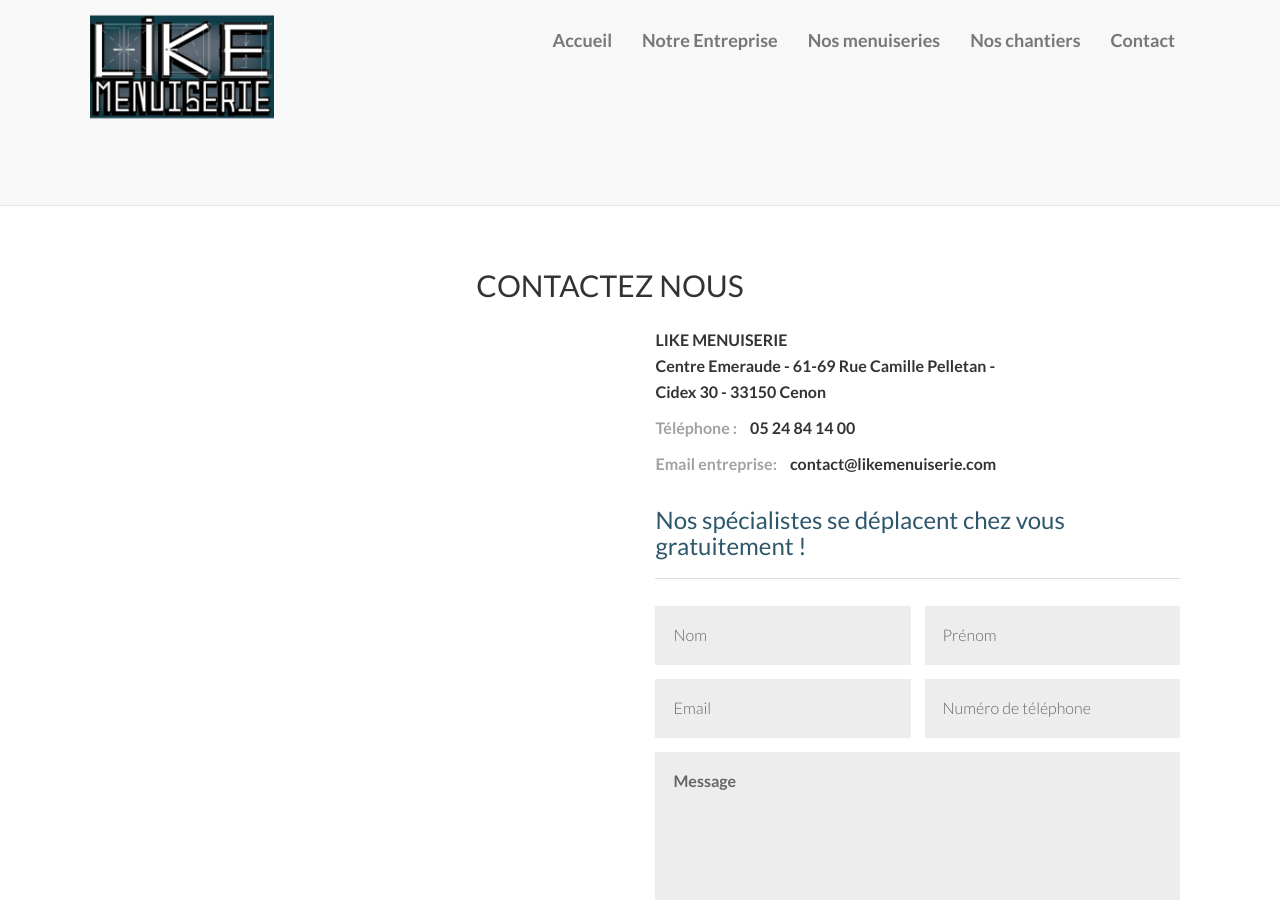
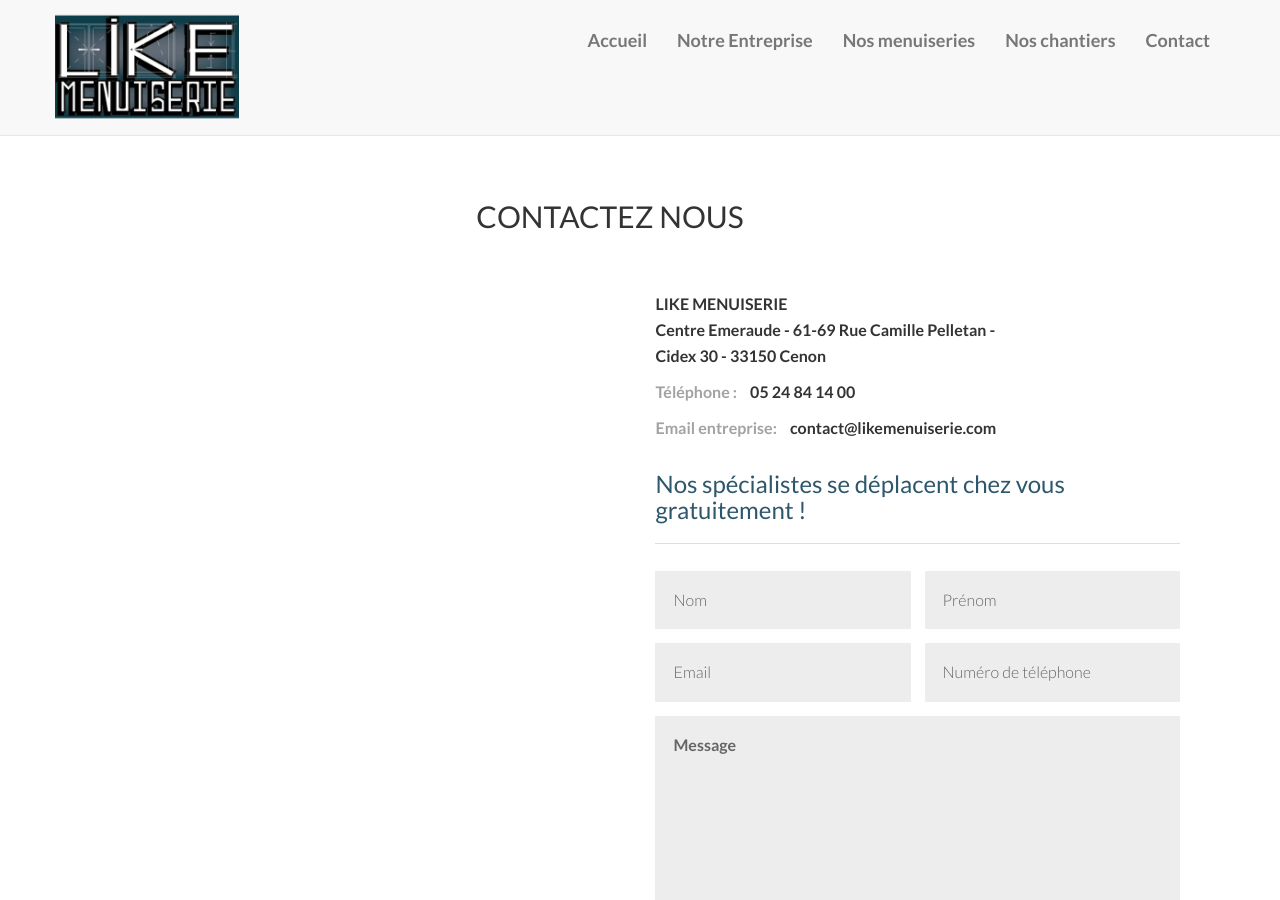
Before and after one commit to IsmaelSANE/likemenuiserie-beta, a Jekyll site: the page built from contact/index.html, in a window 1280 px wide and 900 px high. Built offline with Jekyll 4.4.1, drawn with Linux system fonts in a browser that asks for light colours; nearby versions of some CDN libraries.

Commit message:
Clean up the code

```diff
--- a/_includes/form.html
+++ b/_includes/form.html
@@ -26,9 +26,6 @@
 
 
   /* Contact Form Styling */
-  .container {
-    padding: 0 50px 70px;
-  }
   .textcenter {
     text-align: center;
   }
@@ -164,8 +161,8 @@
   <body>
     <div class="container-2">
       <div class="innerwrap">
-        <div class="home-section"><br> <br> <br>
-          <h2 id="intro-contact" class="text-center">CONTACTEZ NOUS</h2>
+        <div class="home-section">
+          <h2 id="intro-contact" class="text-center">CONTACTEZ NOUS</h2> <br>
         </div>
 
         <section class="section2 clearfix">
```
